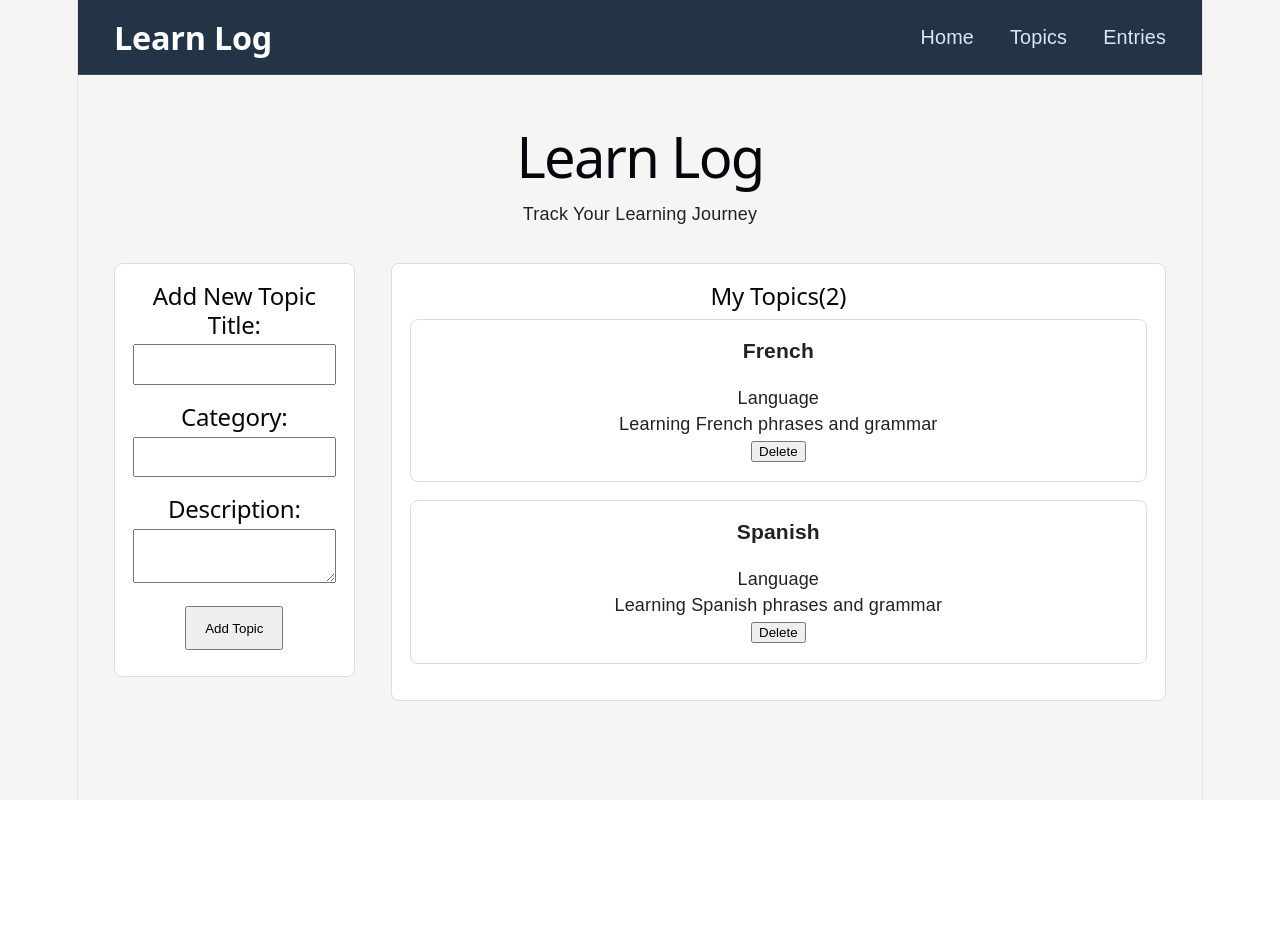
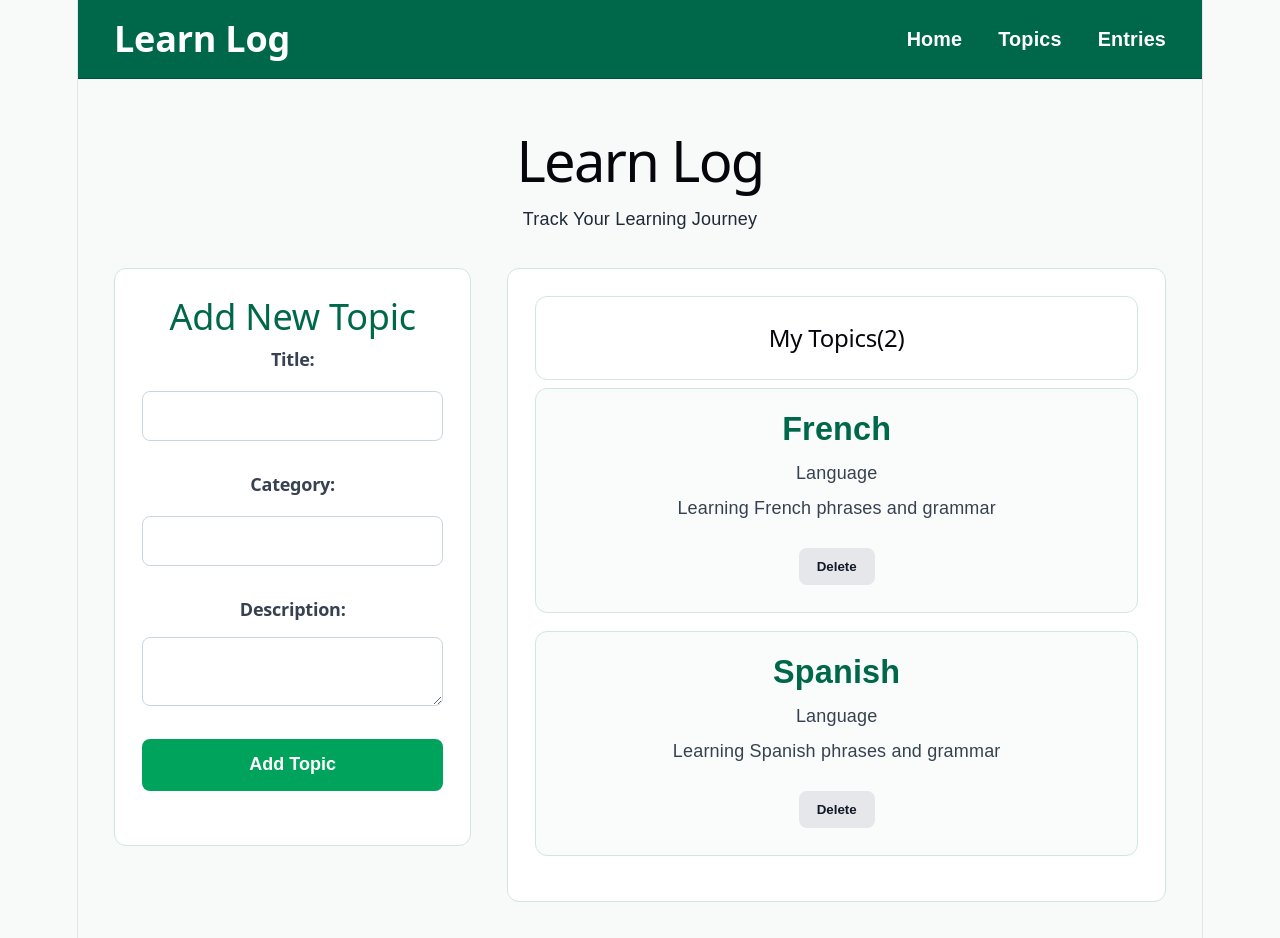
Before and after one commit to rhk256973/learning-log-frontend, a React (Vite) app: page / in a window 1280 px wide. Before the commit the page ends 800 px from the top, so only its background shows below. Built offline with nearby package versions, Linux system fonts and the light colour scheme.

Commit message:
Improved design again

```diff
--- a/src/App.css
+++ b/src/App.css
@@ -1,8 +1,8 @@
 body {
   margin: 0;
   font-family: Arial, sans-serif;
-  background-color: #f5f5f5;
-  color: #222;
+  background-color: #f7faf8;
+  color: #1f2937;
 }
 
 #root {
--- a/src/components/Navbar.css
+++ b/src/components/Navbar.css
@@ -3,14 +3,14 @@
   justify-content: space-between;
   align-items: center;
   padding: 1rem 2rem;
-  background-color: #243447;
-  border-bottom: 1px solid #3a4b5c;
+  background-color: #00684a;
+  border-bottom: 1px solid #00533b;
 }
 
 .navbar h2 {
   margin: 0;
-  color: #ffffff;
-  font-size: 1.8rem;
+  color: white;
+  font-size: 2rem;
   font-weight: bold;
 }
 
@@ -24,11 +24,12 @@
 
 .navbar li {
   cursor: pointer;
-  color: #dbe7f3;
+  color: white;
   font-size: 1.1rem;
-  transition: color 0.2s ease;
+  font-weight: 600;
+  transition: transform 0.2s ease, color 0.2s ease;
 }
 
 .navbar li:hover {
-  color: #7cc6fe;
+  opacity: 0.8;
 }
--- a/src/components/TopicCard.css
+++ b/src/components/TopicCard.css
@@ -1,11 +1,37 @@
 .topic-card {
-  background-color: rgb(255, 255, 255);
-  border: 1px solid #ddd;
-  border-radius: 8px;
-  padding: 1rem;
+  background-color: #f9fcfa;
+  border: 1px solid #d1e7dd;
+  border-radius: 12px;
+  padding: 1.5rem;
   margin-bottom: 1rem;
+  text-align: center;
 }
 
 .topic-card h3 {
   margin-top: 0;
+  margin-bottom: 1rem;
+  font-size: 1.8rem;
+  color: #00684a;
 }
+
+.topic-card p {
+  margin: 0.5rem 0;
+  font-size: 1rem;
+  color: #374151;
+}
+
+.topic-card button {
+  margin-top: 1rem;
+  padding: 0.6rem 1rem;
+  border: none;
+  border-radius: 8px;
+  background-color: #e5e7eb;
+  color: #111827;
+  cursor: pointer;
+  font-weight: 600;
+  transition: background-color 0.2s ease;
+}
+
+.topic-card button:hover {
+  background-color: #d1d5db;
+}
--- a/src/components/TopicForm.css
+++ b/src/components/TopicForm.css
@@ -1,28 +1,63 @@
 .form-section {
   background-color: white;
-  padding: 1rem;
-  border: 1px solid #ddd;
-  border-radius: 8px;
+  padding: 1.5rem;
+  border: 1px solid #d1e7dd;
+  border-radius: 12px;
+  flex: 1;
+  min-width: 280px;
+}
+
+.form-section h2 {
+  margin-top: 0;
   margin-bottom: 1.5rem;
+  font-size: 2rem;
+  text-align: center;
+  color: #00684a;
 }
 
 .form-section form div {
-  margin-bottom: 1rem;
+  margin-bottom: 1.2rem;
 }
 
 .form-section label {
   display: block;
-  margin-bottom: 0.3rem;
+  margin-bottom: 0.4rem;
+  font-weight: 600;
+  font-size: 1rem;
+  color: #374151;
 }
 
 .form-section input,
 .form-section textarea {
   width: 100%;
-  padding: 0.6rem;
+  padding: 0.75rem 0.9rem;
   box-sizing: border-box;
+  border: 1px solid #cbd5e1;
+  border-radius: 8px;
+  font-size: 1rem;
+  background-color: #ffffff;
+}
+
+.form-section input:focus,
+.form-section textarea:focus {
+  outline: none;
+  border-color: #00a35c;
+  box-shadow: 0 0 0 2px rgba(0, 163, 92, 0.15);
 }
 
 .form-section button {
-  padding: 0.7rem 1rem;
+  width: 100%;
+  padding: 0.85rem 1rem;
   cursor: pointer;
+  border: none;
+  border-radius: 8px;
+  background-color: #00a35c;
+  color: white;
+  font-size: 1rem;
+  font-weight: 600;
+  transition: background-color 0.2s ease;
 }
+
+.form-section button:hover {
+  background-color: #008f50;
+}
--- a/src/components/TopicList.css
+++ b/src/components/TopicList.css
@@ -1,8 +1,17 @@
 .topics-section {
   background-color: white;
-  padding: 1rem;
-  border: 1px solid #ddd;
-  border-radius: 8px;
+  padding: 1.5rem;
+  border: 1px solid #d1e7dd;
+  border-radius: 12px;
   flex: 2;
   min-width: 300px;
 }
+
+.topics-section h2 {
+  background-color: white;
+  padding: 1.5rem;
+  border: 1px solid #d1e7dd;
+  border-radius: 12px;
+  flex: 2;
+  min-width: 300px;
+}
```
